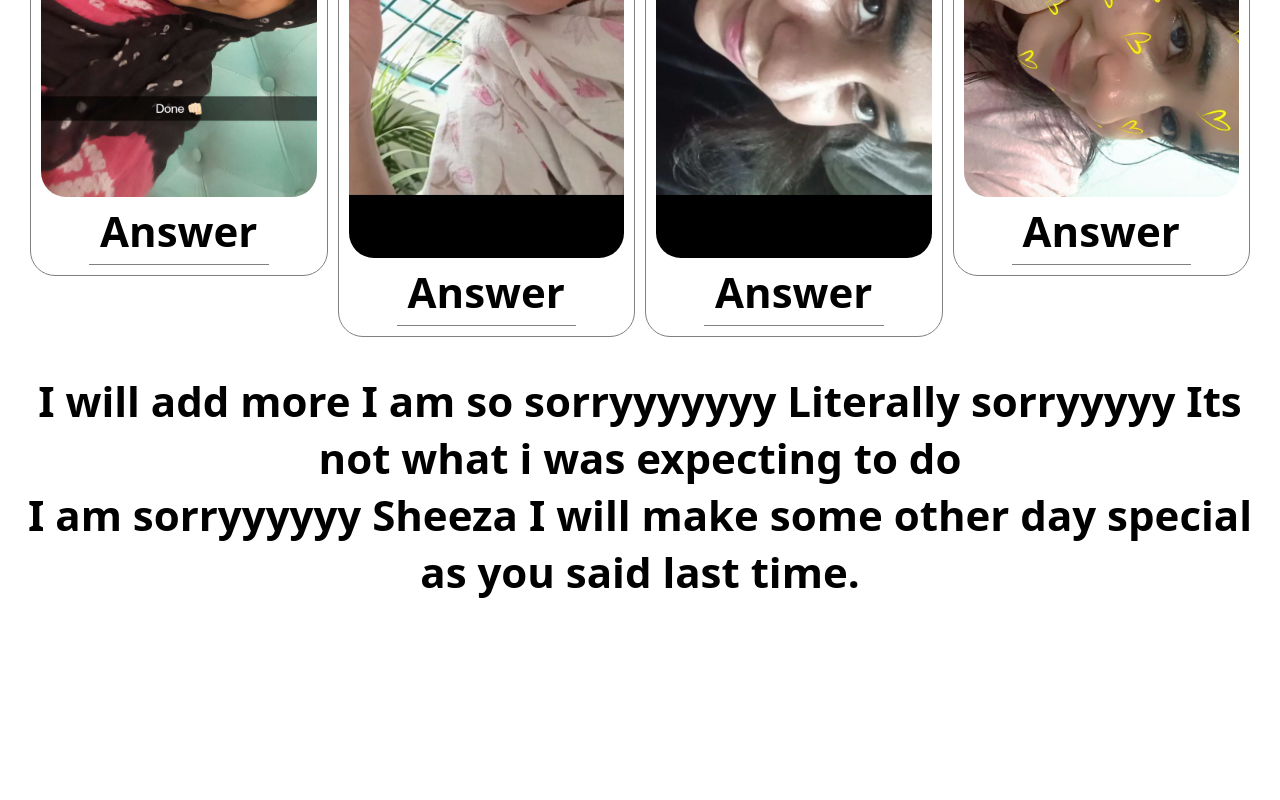
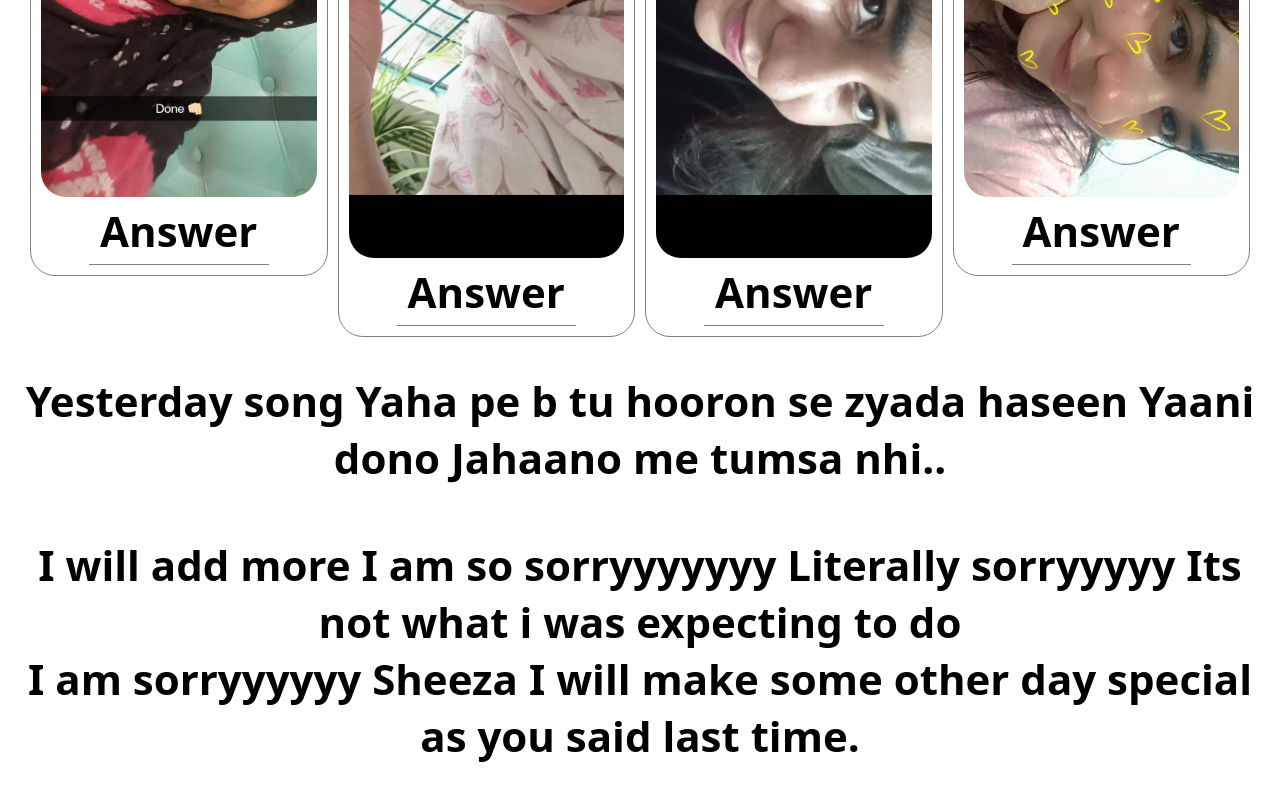
Before and after one commit to HeyAdin/3rd-birthdayy, a plain HTML site: page cheeza/cheeza.html in a window 1280 px wide. Shown: the part 729-1529 px from the top of the page. Before the commit the page ends 1379 px from the top, so only its background shows below. Drawn offline with Linux system fonts and the light colour scheme.

Commit message:
last line

```diff
--- a/cheeza/cheeza.html
+++ b/cheeza/cheeza.html
@@ -39,6 +39,7 @@
             </div>
         </div>
         <div class="more">
+            <h1>Yesterday song Yaha pe b tu hooron se zyada haseen Yaani dono Jahaano me tumsa nhi..</h1>
             <h1>I will add more I am so sorryyyyyyy Literally sorryyyyy Its not what i was expecting to do <br>
             I am sorryyyyyy Sheeza I will make some other day special as you said last time.</h1>
         </div>
```
